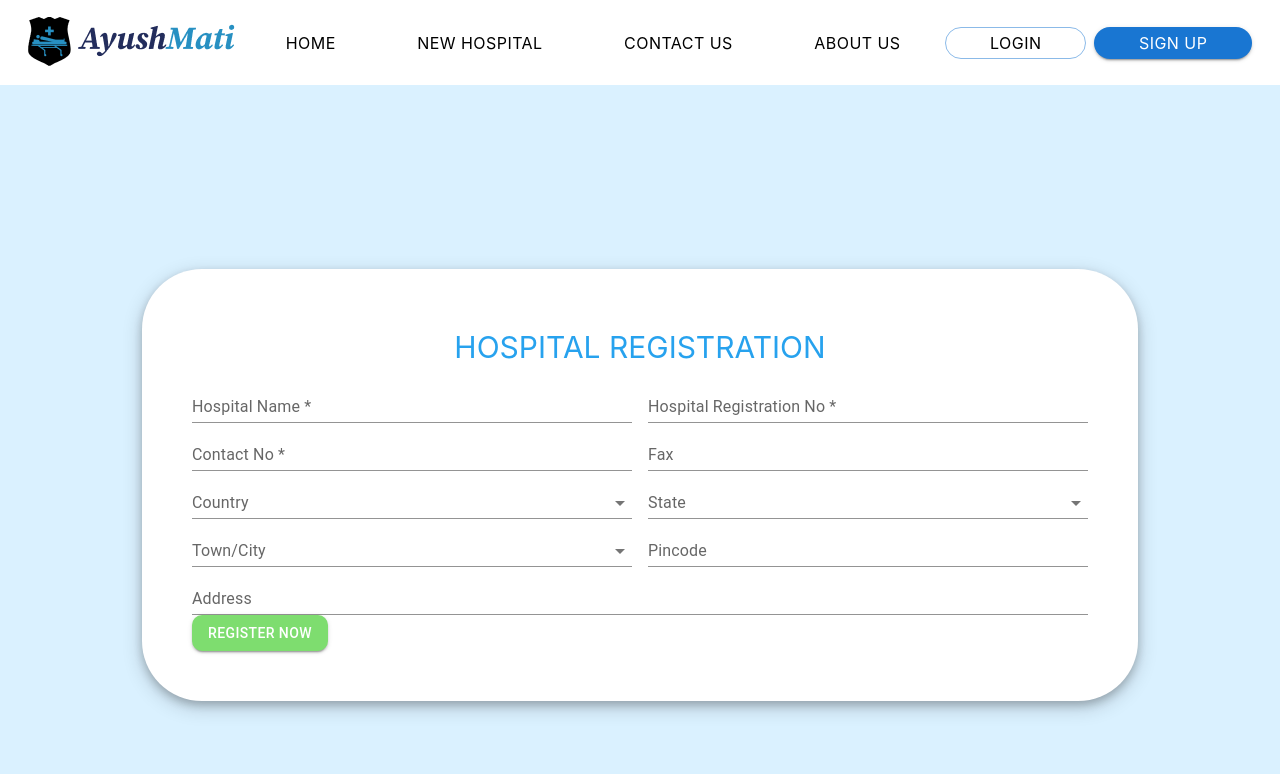
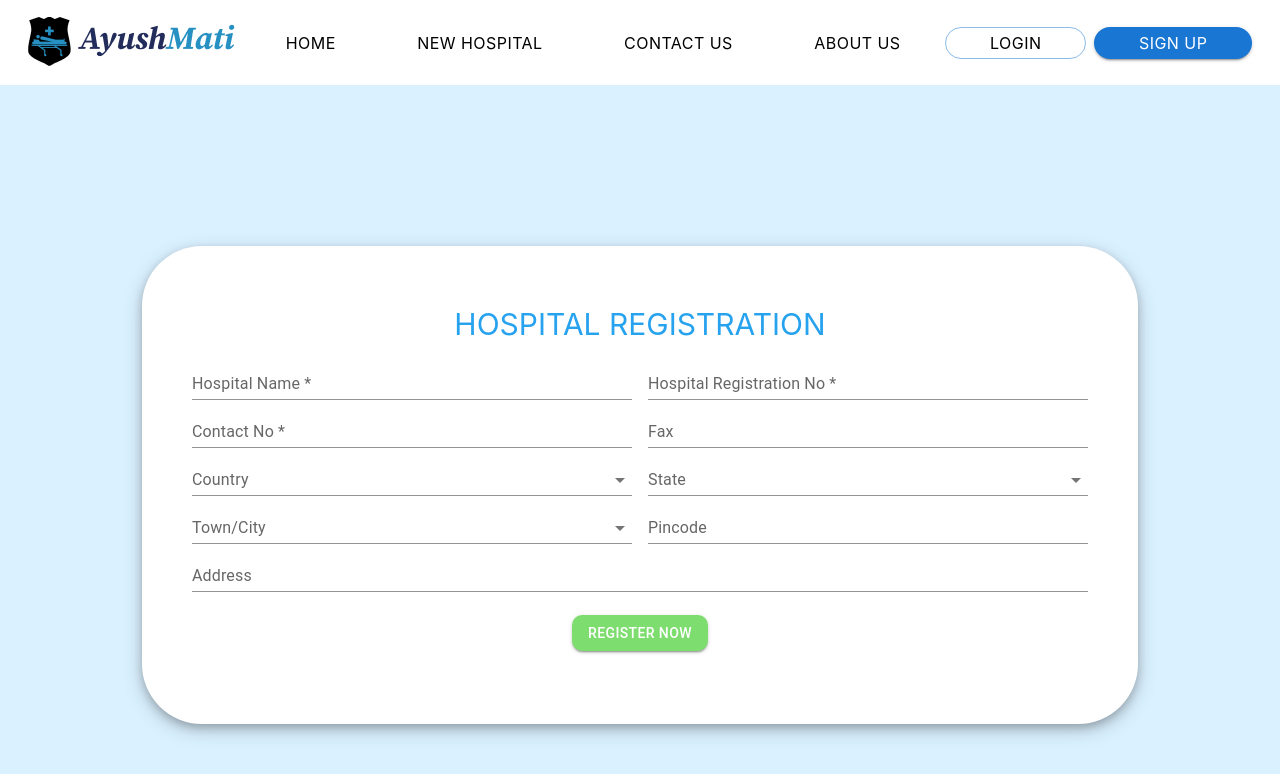
Before and after one commit to pesto-students/team-chiranjib-1-ayushmati, a React (Create React App) app: page /hospitalRegistration in a window 1280 px wide. Shown: the top 774 px of the page. Built offline with nearby package versions, Linux system fonts and the light colour scheme.

Commit message:
fixed button for hosp registration page

```diff
--- a/src/component/hospital-registration/hospital-registration.js
+++ b/src/component/hospital-registration/hospital-registration.js
@@ -199,7 +199,7 @@ function HospitalRegistration() {
                 {...register("address")}
                 value={watch("address") || ""}
               />
-
+              <div className="signup-btn">
                 <Button
                   style={{
                     borderRadius: 10,
@@ -210,6 +210,7 @@ function HospitalRegistration() {
                 >
                 Register Now
                 </Button>
+              </div>
         </form>
       </div>
       </div>
```
Lines whose indentation alone changed are shown as unchanged.
